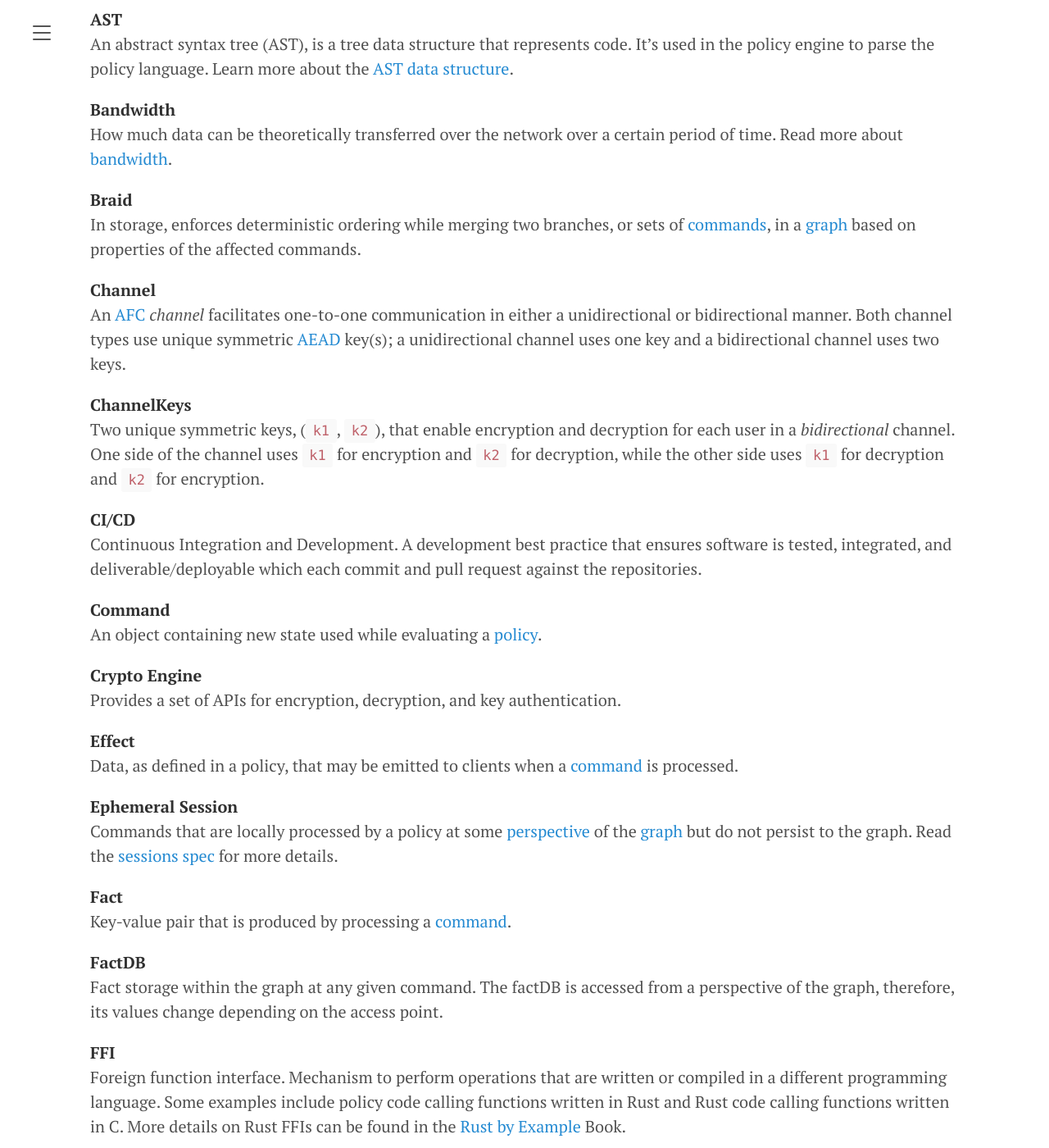
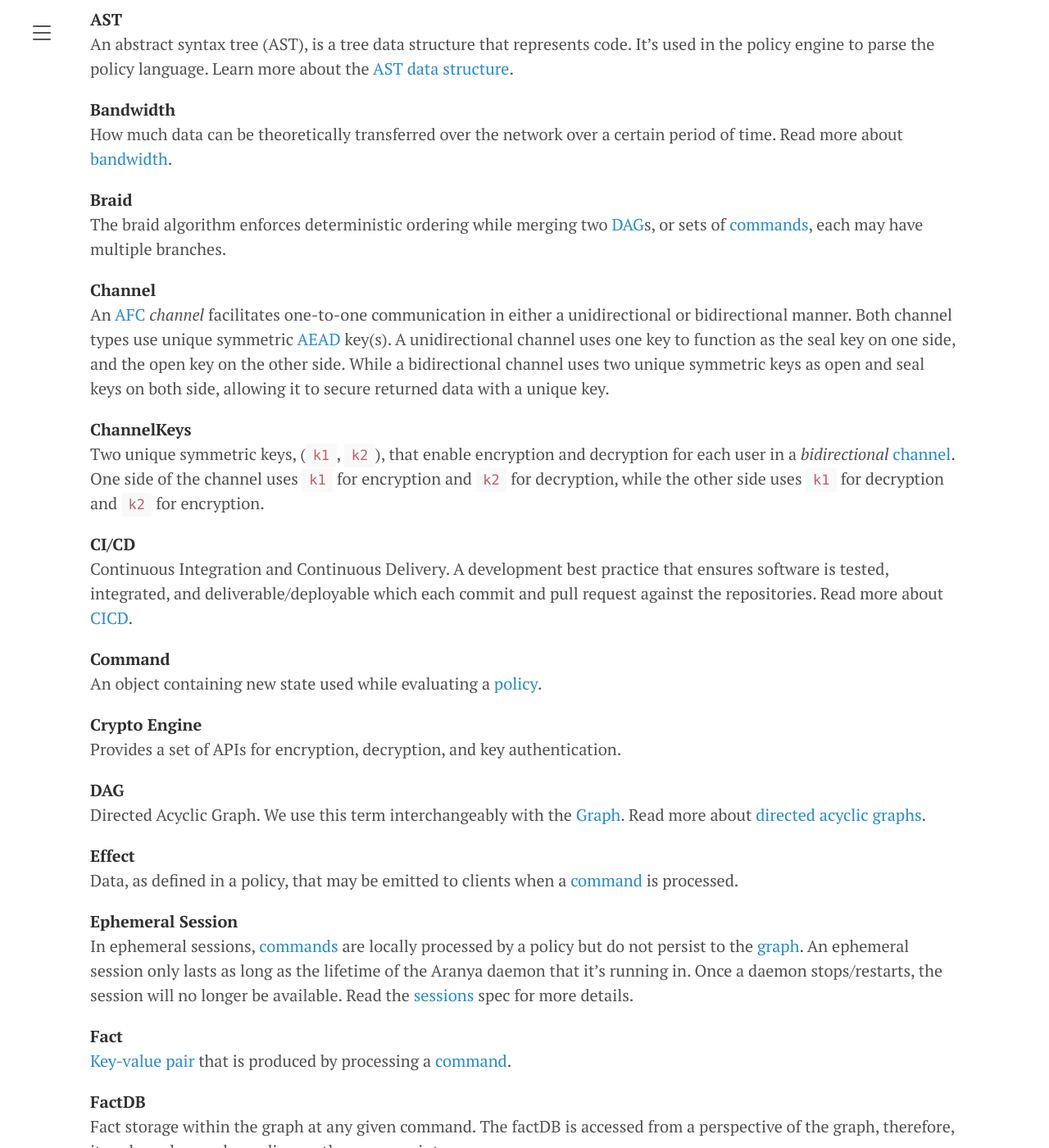
Before and after one commit to aranya-project/aranya-docs, a Jekyll site: the page built from pages/_glossary/glossary.md, in a window 1280 px wide and 1400 px high, scrolled down 553 px. Shown: the whole window at 82% size. Built offline with Jekyll 4.4.1, drawn with Linux system fonts in a browser that asks for light colours; some of the changed text lies outside the part shown.

Commit message:
Address feedback

```diff
--- a/pages/_glossary/glossary.md
+++ b/pages/_glossary/glossary.md
@@ -21,16 +21,16 @@ An abstract syntax tree (AST), is a tree data structure that represents code. It
 How much data can be theoretically transferred over the network over a certain period of time. Read more about [bandwidth](https://en.wikipedia.org/wiki/Bandwidth_(computing)).
 
 <a name="braid"></a>**Braid**\
-In storage, enforces deterministic ordering while merging two branches, or sets of [commands](#command), in a [graph](#graph) based on properties of the affected commands.
+The braid algorithm enforces deterministic ordering while merging two [DAG](#dag)s, or sets of [commands](#command), each may have multiple branches.
 
 <a name="channel"></a>**Channel**\
-An [AFC](#afc) _channel_ facilitates one-to-one communication in either a unidirectional or bidirectional manner. Both channel types use unique symmetric [AEAD](https://datatracker.ietf.org/doc/html/rfc5116) key(s); a unidirectional channel uses one key and a bidirectional channel uses two keys.
+An [AFC](#afc) _channel_ facilitates one-to-one communication in either a unidirectional or bidirectional manner. Both channel types use unique symmetric [AEAD](https://datatracker.ietf.org/doc/html/rfc5116) key(s). A unidirectional channel uses one key to function as the seal key on one side, and the open key on the other side. While a bidirectional channel uses two unique symmetric keys as open and seal keys on both side, allowing it to secure returned data with a unique key.
 
 <a name="channelkeys"></a>**ChannelKeys**\
-Two unique symmetric keys, (`k1`, `k2`), that enable encryption and decryption for each user in a _bidirectional_ channel. One side of the channel uses `k1` for encryption and `k2` for decryption, while the other side uses `k1` for decryption and `k2` for encryption.
+Two unique symmetric keys, (`k1`, `k2`), that enable encryption and decryption for each user in a _bidirectional_ [channel](#channel). One side of the channel uses `k1` for encryption and `k2` for decryption, while the other side uses `k1` for decryption and `k2` for encryption.
 
 <a name="cicd"></a>**CI/CD**\
-Continuous Integration and Development. A development best practice that ensures software is tested, integrated, and deliverable/deployable which each commit and pull request against the repositories.
+Continuous Integration and Continuous Delivery. A development best practice that ensures software is tested, integrated, and deliverable/deployable which each commit and pull request against the repositories. Read more about [CICD](https://en.wikipedia.org/wiki/CI/CD).
 
 <a name="command"></a>**Command**\
 An object containing new state used while evaluating a [policy](#policy).
@@ -38,14 +38,17 @@ An object containing new state used while evaluating a [policy](#policy).
 <a name="crypto-engine"></a>**Crypto Engine**\
 Provides a set of APIs for encryption, decryption, and key authentication.
 
+<a name="dag"></a>**DAG**\
+Directed Acyclic Graph. We use this term interchangeably with the [Graph](#graph). Read more about [directed acyclic graphs](https://en.wikipedia.org/wiki/Directed_acyclic_graph).
+
 <a name="effect"></a>**Effect**\
 Data, as defined in a policy, that may be emitted to clients when a [command](#command) is processed.
 
 <a name="ephemeral-session"></a>**Ephemeral Session**\
-Commands that are locally processed by a policy at some [perspective](#perspective) of the [graph](#graph) but do not persist to the graph. Read the [sessions spec]({{ '/aranya-sessions' | relative_url }}) for more details.
+In ephemeral sessions, [commands](#command) are locally processed by a policy but do not persist to the [graph](#graph). An ephemeral session only lasts as long as the lifetime of the Aranya daemon that it's running in. Once a daemon stops/restarts, the session will no longer be available. Read the [sessions]({{ '/aranya-sessions' | relative_url }}) spec for more details.
 
 <a name="fact"></a>**Fact**\
-Key-value pair that is produced by processing a [command](#command).
+[Key-value pair](https://en.wikipedia.org/wiki/Name%E2%80%93value_pair) that is produced by processing a [command](#command).
 
 <a name="factdb"></a>**FactDB**\
 Fact storage within the graph at any given command. The factDB is accessed from a perspective of the graph, therefore, its values change depending on the access point.
@@ -54,19 +57,19 @@ Fact storage within the graph at any given command. The factDB is accessed from
 Foreign function interface. Mechanism to perform operations that are written or compiled in a different programming language. Some examples include policy code calling functions written in Rust and Rust code calling functions written in C. More details on Rust FFIs can be found in the [Rust by Example](https://doc.rust-lang.org/rust-by-example/std_misc/ffi.html) Book.
 
 <a name="ffi-module"></a>**FFI Module**\
-Set of FFI operations that can be imported by a [policy](#policy).
+Set of [FFI](#ffi) operations that can be imported by a [policy](#policy).
 
 <a name="ffi-schema"></a>**FFI Schema**\
-Static description of the names and function signatures provided by FFI modules. This allows the [policy Compiler](#policy-compiler) to validate the FFI is being used correctly in policy code.
+Static description of the names and function signatures provided by [FFI modules](#ffi-module). This allows the [policy Compiler](#policy-compiler) to validate the FFI is being used correctly in policy code.
 
 <a name="graph"></a>**Graph**\
-Directed acyclic graph (DAG) where the nodes are [commands](#command), which represents the total ordering of commands. Each command in the graph may contain a new version of its parent's or parents' [factDB](#factdb). Sometimes used to refer to a [team](#team).
+Directed acyclic graph (DAG) where the nodes are [commands](#command), which represents the total ordering of commands. Each command in the graph may contain a new version of its parent's [factDB](#factdb), sometimes refer to as a [team](#team).
 
 <a name="idam"></a>**IdAM**\
-Identity and Access Management (IdAM), controls access to a resource based on the user.
+Identity and Access Management (IdAM), controls access to a resource based on the user. Read more about [Identity and Access Management](https://en.wikipedia.org/wiki/Identity_and_access_management).
 
 <a name="label"></a>**Label**\
-An identifier that binds an AFC [channel](#channel) to a set of Aranya policy rules, ensuring that both channel users meet some specified criteria.
+An identifier that binds an AFC [channel](#channel) to a set of Aranya policy rules, ensuring that both channel users are authorized to transmit data via the channel according to rule defined by the policy.
 
 <a name="latency"></a>**Latency**\
 Amount of time it takes data to travel from one point to another. Read more about [latency](https://en.wikipedia.org/wiki/Latency_(engineering)).
@@ -90,10 +93,10 @@ The key used by the side that decrypts in a _unidirectional_ [channel](#channel)
 In storage, a version of the [graph](#graph) from a specific [command](#command), or point-in-time.
 
 <a name="policy"></a>**Policy**\
-Defines rules for evaluating [actions](#action) to publish commands on the graph, resulting in effects emitted to [Aranya](#aranya) clients. More information on the Aranya Policy Language can be found in the [specification]({{ '/policy-language-v2' | relative_url }}).
+Defines rules for evaluating [actions](#action) to publish commands on the graph, resulting in [effects](#effect) emitted to [Aranya](#aranya) clients. More information on the Aranya Policy Language can be found in the [specification]({{ '/policy-language-v2' | relative_url }}).
 
 <a name="policy-compiler"></a>**Policy Compiler**\
-Compiles policy code into a module to be consumed by the policy VM.
+Compiles policy code into a module to be consumed by the [policy VM](policy-vm).
 
 <a name="policy-document"></a>**Policy Document**\
 Markdown file that describes and implements the objects and operations used to create, update, and delete state, including a [graph](#graph) and [factDB](#factdb).
@@ -108,7 +111,7 @@ Compiled policy code.
 Policy virtual machine. Consumes a compiled policy module to execute and perform policy decisions.
 
 <a name="quic"></a>**QUIC**\
-A general-purpose transport layer network protocol, that utilizes several multiplexed [UDP](#udp) connections. Read more about the [QUIC protocol](https://en.wikipedia.org/wiki/QUIC).
+A general-purpose transport layer network protocol, that utilizes several multiplexed [UDP](#udp) connections and encrypts traffic with TLS. Read more about the [QUIC protocol](https://en.wikipedia.org/wiki/QUIC).
 
 <a name="rbac"></a>**RBAC**\
 Role-based access control. A version of Identity Access and Management that uses roles to grant a user or group of users permission(s) to interact with a [graph](#graph).
@@ -128,6 +131,9 @@ The key used by the side that encrypts in a _unidirectional_ [channel](#channel)
 <a name="segment"></a>**Segment**\
 In storage, a nonempty sequence of [commands](#command) that have been persisted to the graph.
 
+<a name="shm"></a>**Shm**\
+Shared memory or shared local memory allows processes to communicate information by sharing a region of memory. It's used to store channel keys for ephemeral sessions and APS channels in Aranya.
+
 <a name="sync"></a>**Sync**\
 Implementations that allow remote [Aranya](#aranya) clients to share state. More details on syncing in Aranya can be found in the [sync]({{ '/sync' | relative_url }}) specification.
 
```
Also changed, not shown: other parts of pages/_glossary/glossary.md (+1 -1 lines).
